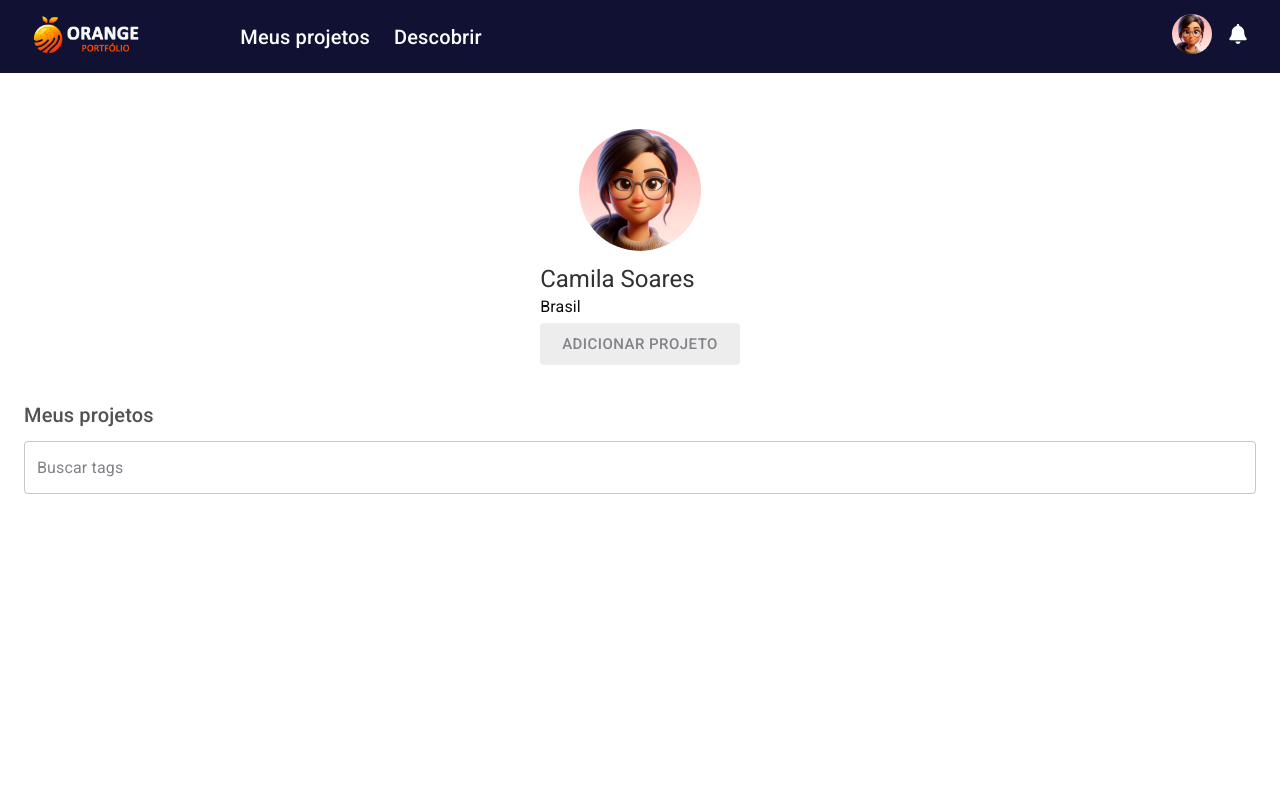
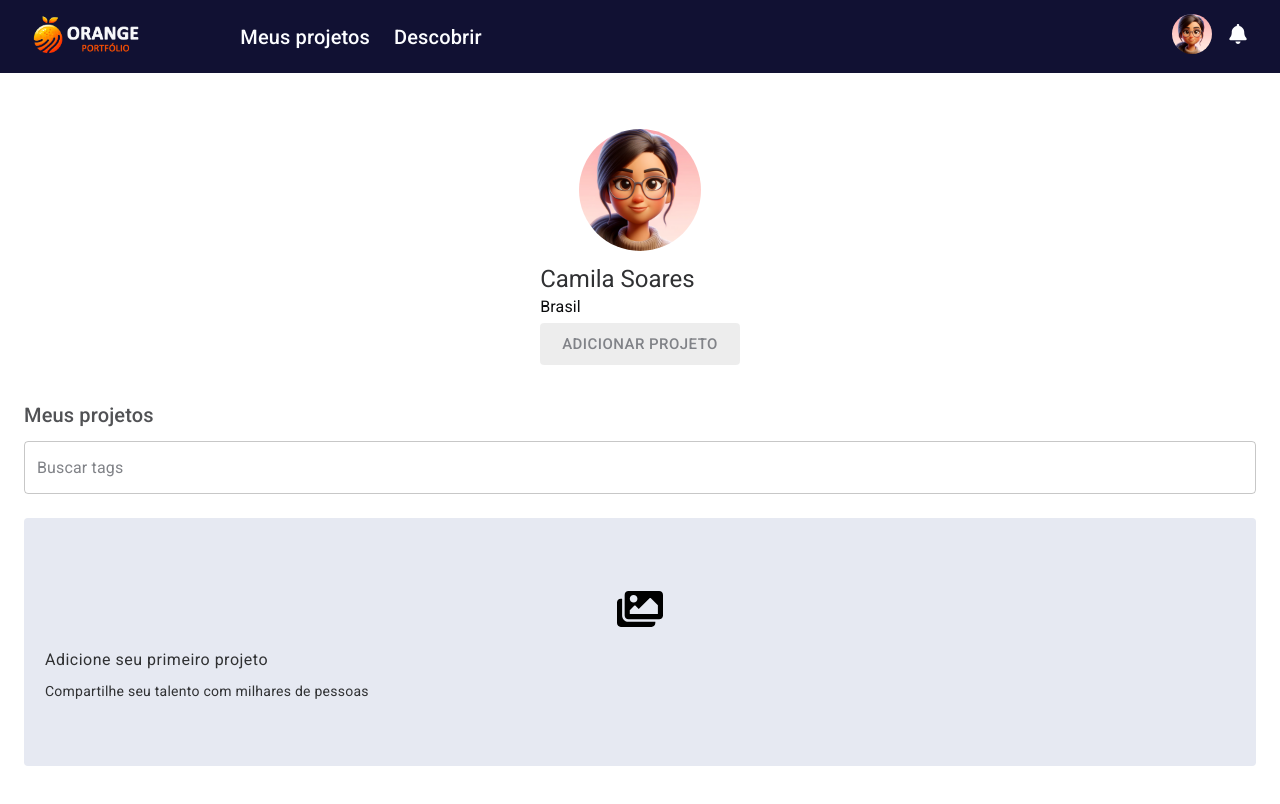
Before and after one commit to Hackathon-Orange-Juice-Squad-1/orange-notes_front-end, a React (Vite) app: page / in a window 1280 px wide. Shown: the top 804 px of the page. Built offline with nearby package versions, Linux system fonts and the light colour scheme.

Commit message:
Add ButtonAddProject component to Home page

```diff
--- /dev/null
+++ b/src/components/ButtonAddProject/index.jsx
@@ -0,0 +1,18 @@
+import { FaImages } from "react-icons/fa";
+import { Container } from "./styles";
+
+export const ButtonAddProject = () => {
+    return (
+        <Container>
+            <label htmlFor="upload">
+                <FaImages size={46} />
+
+                <input id="upload" type="file" />
+            </label>
+
+            <h2>Adicione seu primeiro projeto</h2>
+
+            <p>Compartilhe seu talento com milhares de pessoas  </p>
+        </Container>
+    );
+};
--- /dev/null
+++ b/src/components/ButtonAddProject/styles.js
@@ -0,0 +1,45 @@
+import styled from "styled-components";
+
+export const Container = styled.button`
+    width: 100%;
+
+    padding: 6.8rem 2.1rem;
+
+    display: flex;
+    flex-direction: column;
+    align-items: flex-start;
+    justify-content: center;
+    gap: 1.6rem;
+
+    background-color: ${({ theme }) => theme.COLORS.GRAY_1};
+
+    border: none;
+    border-radius: 4px;
+
+    margin-top: 2.4rem;
+
+    > label {
+        align-self: center;
+        cursor: pointer;
+
+        input {
+            display: none;
+        }
+    }
+
+    > h2 {
+        font-size: 1.6rem;
+        font-weight: 400;
+        line-height: 1.6rem;
+        letter-spacing: 0.5px;
+        color: ${({ theme }) => theme.COLORS.GRAY_4};
+    }
+
+    > p {
+        font-size: 1.4rem;
+        font-weight: 400;
+        line-height: 1.4rem;
+        letter-spacing: 0.25px;
+        color: ${({ theme }) => theme.COLORS.GRAY_4};
+    }
+`;
--- a/src/pages/Home/index.jsx
+++ b/src/pages/Home/index.jsx
@@ -2,6 +2,7 @@ import { Container, Main } from "./styles";
 import { Header } from "../../components/Header";
 import { Profile } from "../../components/Profile";
 import { Input } from "../../components/Input";
+import { ButtonAddProject } from "../../components/ButtonAddProject";
 
 export const Home = () => {
     return (
@@ -14,6 +15,8 @@ export const Home = () => {
                 <h2>Meus projetos</h2>
 
                 <Input label="Buscar tags" name="searchTags" />
+
+                <ButtonAddProject />
             </Main>
         </Container>
     );
```
